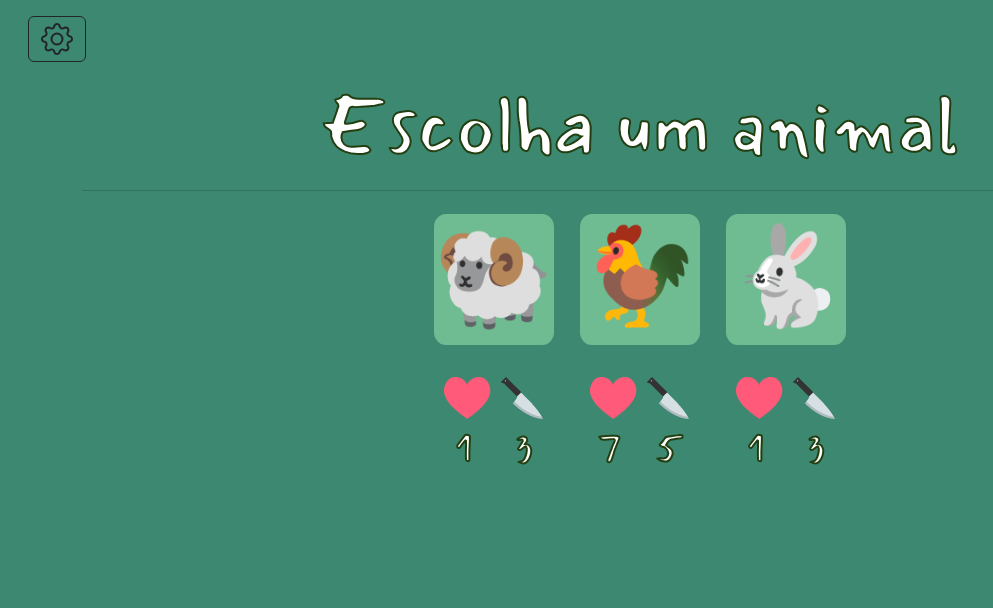
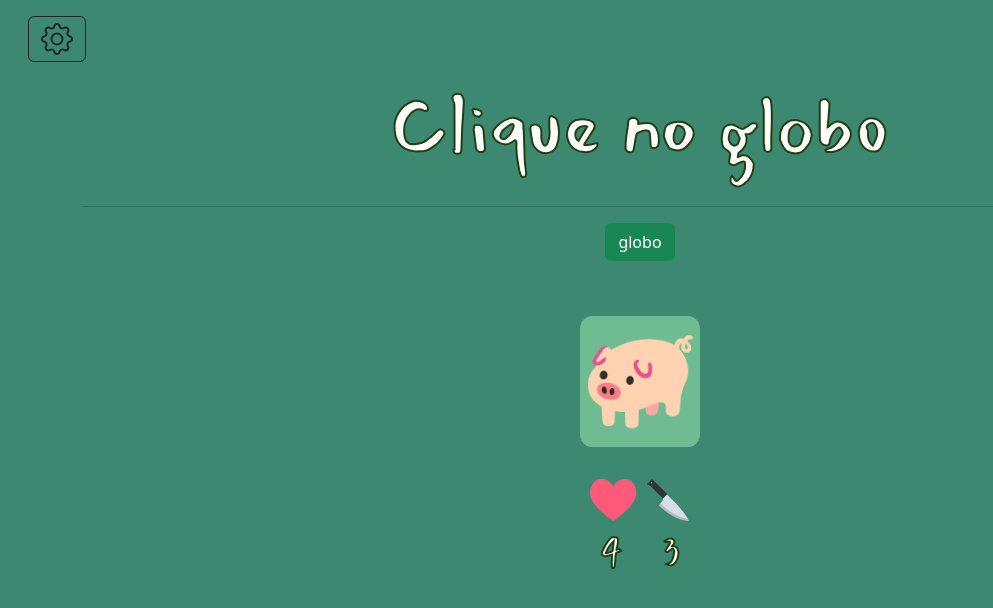
Before and after one commit to danielBRTanimacao/animal-fight-react-game, a React (Vite) app: page /game in a window 1280 px wide. Shown: the top 608 px of the page, without its empty margins (0-993 px from the left). Built offline with nearby package versions, Linux system fonts and the light colour scheme.

Commit message:
Remake game choose animals

```diff
--- a/src/components/game-components/ChooseAnimal.jsx
+++ b/src/components/game-components/ChooseAnimal.jsx
@@ -1,3 +1,5 @@
+import { useState } from "react";
+
 import Heart from "../../assets/imgs/animals-sprite/life.png";
 import Knife from "../../assets/imgs/animals-sprite/weapon.png";
 
@@ -21,74 +23,55 @@ export default () => {
         String.fromCodePoint(128016),
         String.fromCodePoint(128017),
         String.fromCodePoint(128018),
-        String.fromCodePoint(128019),
-        String.fromCodePoint(128020)
+        String.fromCodePoint(128021),
+        String.fromCodePoint(128022),
+        String.fromCodePoint(128024),
+        String.fromCodePoint(128025),
+        String.fromCodePoint(128026),
+        String.fromCodePoint(128027),
+        String.fromCodePoint(128028),
+        String.fromCodePoint(128029),
+        String.fromCodePoint(128030),
+        String.fromCodePoint(128031),
+        String.fromCodePoint(128038),
+        String.fromCodePoint(128042),
+        String.fromCodePoint(128034),
+        String.fromCodePoint(128019)
     ];
+
+    const animal = animalChoose[Math.floor(Math.random() * 19 + 1)];
+    const life = Math.floor(Math.random() * 10 + 1);
+    const melee = Math.floor(Math.random() * 10 + 1);
+
+    const animalChosen = () => {
+        console.log(animal);
+        console.log(life);
+        console.log(melee);
+    };
 
     return (
         <>
             <div className="container">
                 <header>
-                    <h1 className="display-1 title-principal text-center">
-                        Escolha um animal
+                    <h1 className="display-1 title-principal text-center pb-3">
+                        Clique no globo
                     </h1>
                     <hr />
                 </header>
+                <section className="container text-center pb-5">
+                    <button className="btn btn-success">globo</button>
+                </section>
                 <section className="d-flex justify-content-center">
                     <div>
-                        <button className="btn">
-                            <h1 className="animal-bg ">
-                                {
-                                    animalChoose[
-                                        Math.floor(Math.random() * 19 + 1)
-                                    ]
-                                }
-                            </h1>
+                        <button className="btn" onClick={animalChosen}>
+                            <h1 className="animal-bg ">{animal}</h1>
                             <div className="d-flex justify-content-evenly pt-4">
                                 <img src={Heart} alt="" />
                                 <img src={Knife} alt="" />
                             </div>
                             <div className="d-flex justify-content-around title-principal fs-1">
-                                <p>{Math.floor(Math.random() * 10 + 1)}</p>
-                                <p>{Math.floor(Math.random() * 10 + 1)}</p>
-                            </div>
-                        </button>
-                    </div>
-                    <div>
-                        <button className="btn">
-                            <h1 className="animal-bg">
-                                {
-                                    animalChoose[
-                                        Math.floor(Math.random() * 19 + 1)
-                                    ]
-                                }
-                            </h1>
-                            <div className="d-flex justify-content-evenly pt-4">
-                                <img src={Heart} alt="" />
-                                <img src={Knife} alt="" />
-                            </div>
-                            <div className="d-flex justify-content-around title-principal fs-1">
-                                <p>{Math.floor(Math.random() * 10 + 1)}</p>
-                                <p>{Math.floor(Math.random() * 10 + 1)}</p>
-                            </div>
-                        </button>
-                    </div>
-                    <div>
-                        <button className="btn">
-                            <h1 className="animal-bg">
-                                {
-                                    animalChoose[
-                                        Math.floor(Math.random() * 19 + 1)
-                                    ]
-                                }
-                            </h1>
-                            <div className="d-flex justify-content-evenly pt-4">
-                                <img src={Heart} alt="" />
-                                <img src={Knife} alt="" />
-                            </div>
-                            <div className="d-flex justify-content-around title-principal fs-1">
-                                <p>{Math.floor(Math.random() * 10 + 1)}</p>
-                                <p>{Math.floor(Math.random() * 10 + 1)}</p>
+                                <p>{life}</p>
+                                <p>{melee}</p>
                             </div>
                         </button>
                     </div>
```
